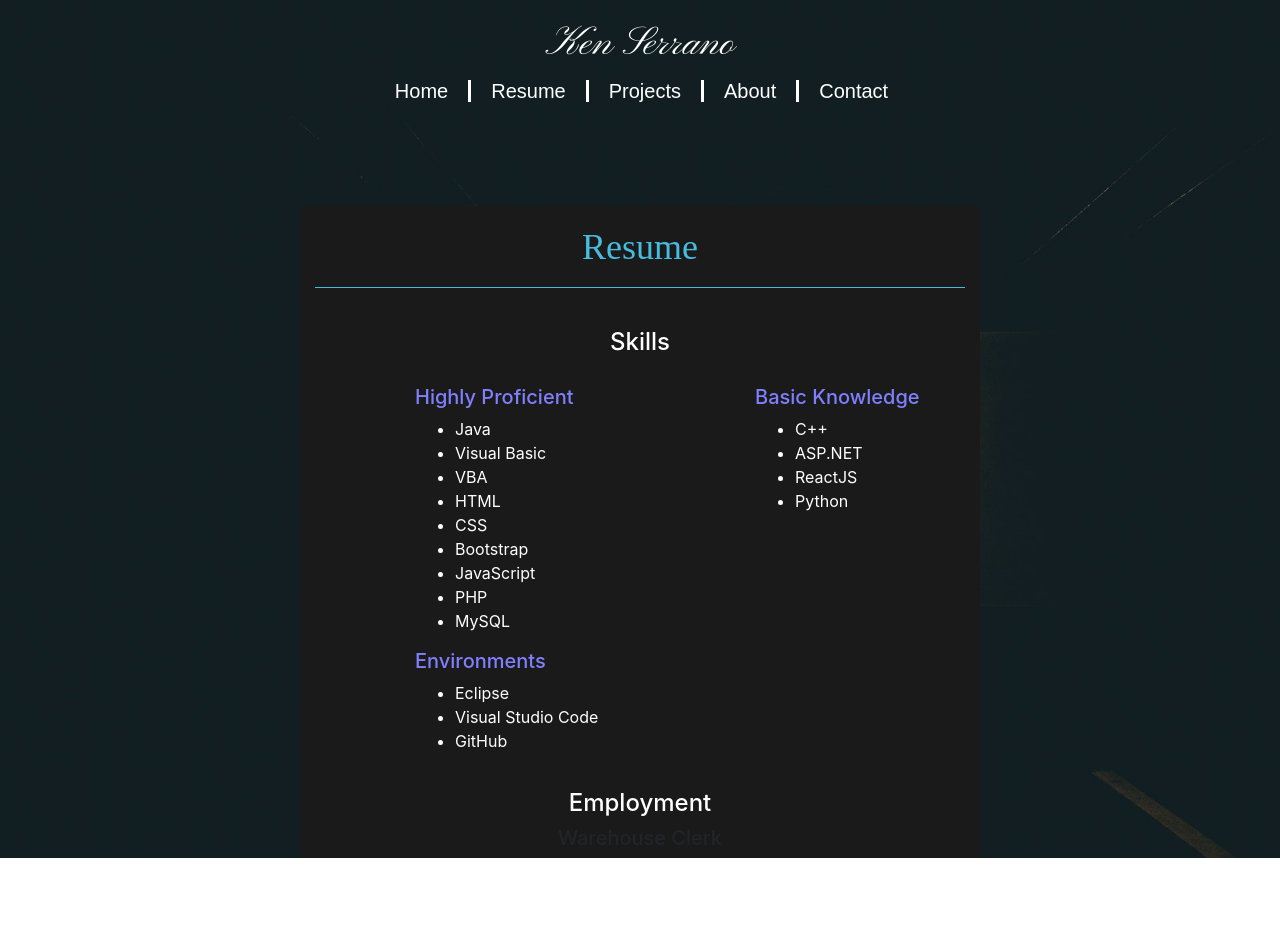
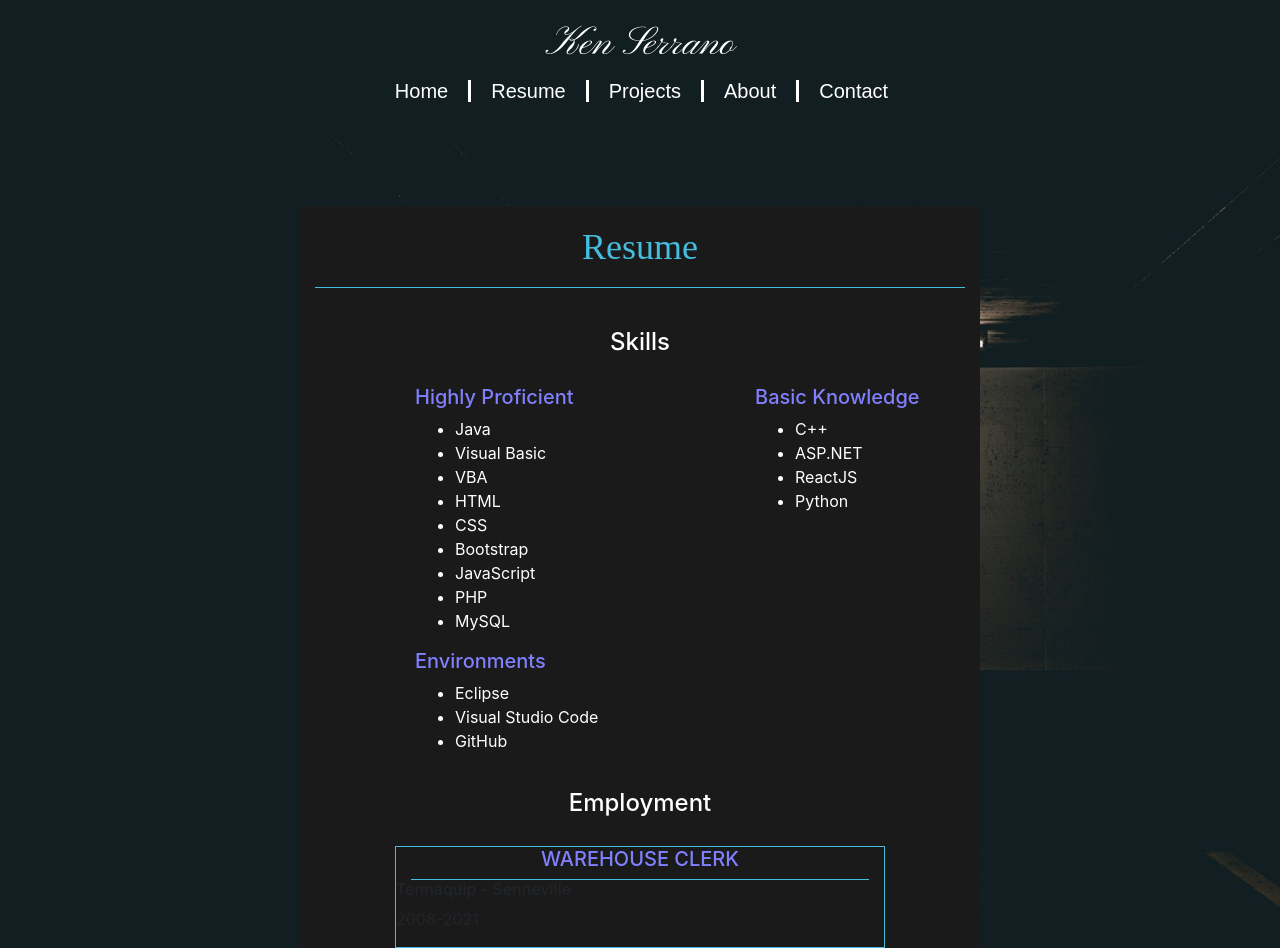
Before and after one commit to G3nK3n/React-Projects, a React (Create React App) app in the folder personal-website-ver2/: page / in a window 1280 px wide. Before the commit the page ends 858 px from the top, so only its background shows below. Built offline with nearby package versions, Linux system fonts and the light colour scheme.

Commit message:
Continued Resume

```diff
--- a/personal-website-ver2/src/Components/Resume/Employment/Employment.js
+++ b/personal-website-ver2/src/Components/Resume/Employment/Employment.js
@@ -5,7 +5,7 @@ import Row from 'react-bootstrap/Row';
 import Col from 'react-bootstrap/Col';
 
 const employment = () => (
-    <div>
+    <div className={classes.EmploymentBorder}>
         <Row>
             <Col>
                 <div className={classes.EmploymentTitle}>
@@ -13,13 +13,25 @@ const employment = () => (
                 </div>
             </Col>
         </Row>
+        <div className={classes.EmploymentSection}>
             <Row>
                 <Col>
                     <div className={classes.WorkPositionTitle}>
-                    <h5>Warehouse Clerk</h5>
+                        <div className={classes.WorkPositionInside} >
+                            <h5>WAREHOUSE CLERK</h5>
+                        </div>
                     </div>
                 </Col>
             </Row>
+            <Row>
+                <Col>
+                    <div>
+                        <h6>Tennaquip - Senneville</h6>
+                        <p>2008-2021</p>
+                    </div>
+                </Col>
+            </Row>
+        </div>
     </div>
 
 );
--- a/personal-website-ver2/src/Components/Resume/Employment/Employment.module.css
+++ b/personal-website-ver2/src/Components/Resume/Employment/Employment.module.css
@@ -1,3 +1,12 @@
+.EmploymentBorder {
+    padding: 0px 80px;
+}
+
+.EmploymentSection {
+    border: 1px solid #46bcde;
+    margin-top: 20px;
+}
+
 .EmploymentTitle h4{
     text-align: center;
     color: white;
@@ -9,4 +18,11 @@
 
 .WorkPositionTitle h5{
     text-align: center;
+    color: #8080FF;
 }
+
+.WorkPositionInside {
+    border-bottom: 1px solid #46bcde;
+    margin-left: 15px;
+    margin-right: 15px;
+}
```
Also changed, not shown: 1 other file (tests, documents, lock files or other folders). Lines whose indentation alone changed are shown as unchanged.
